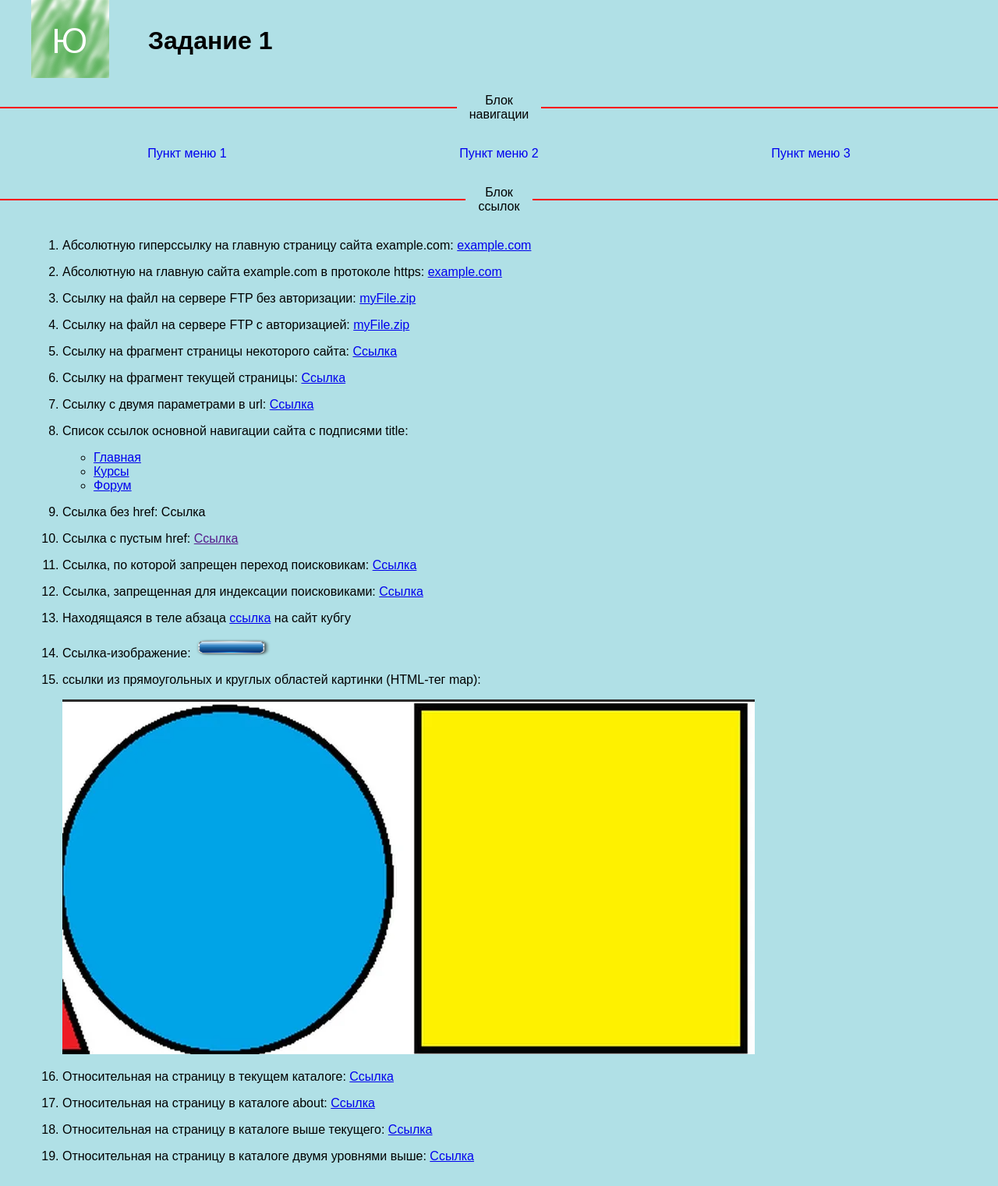
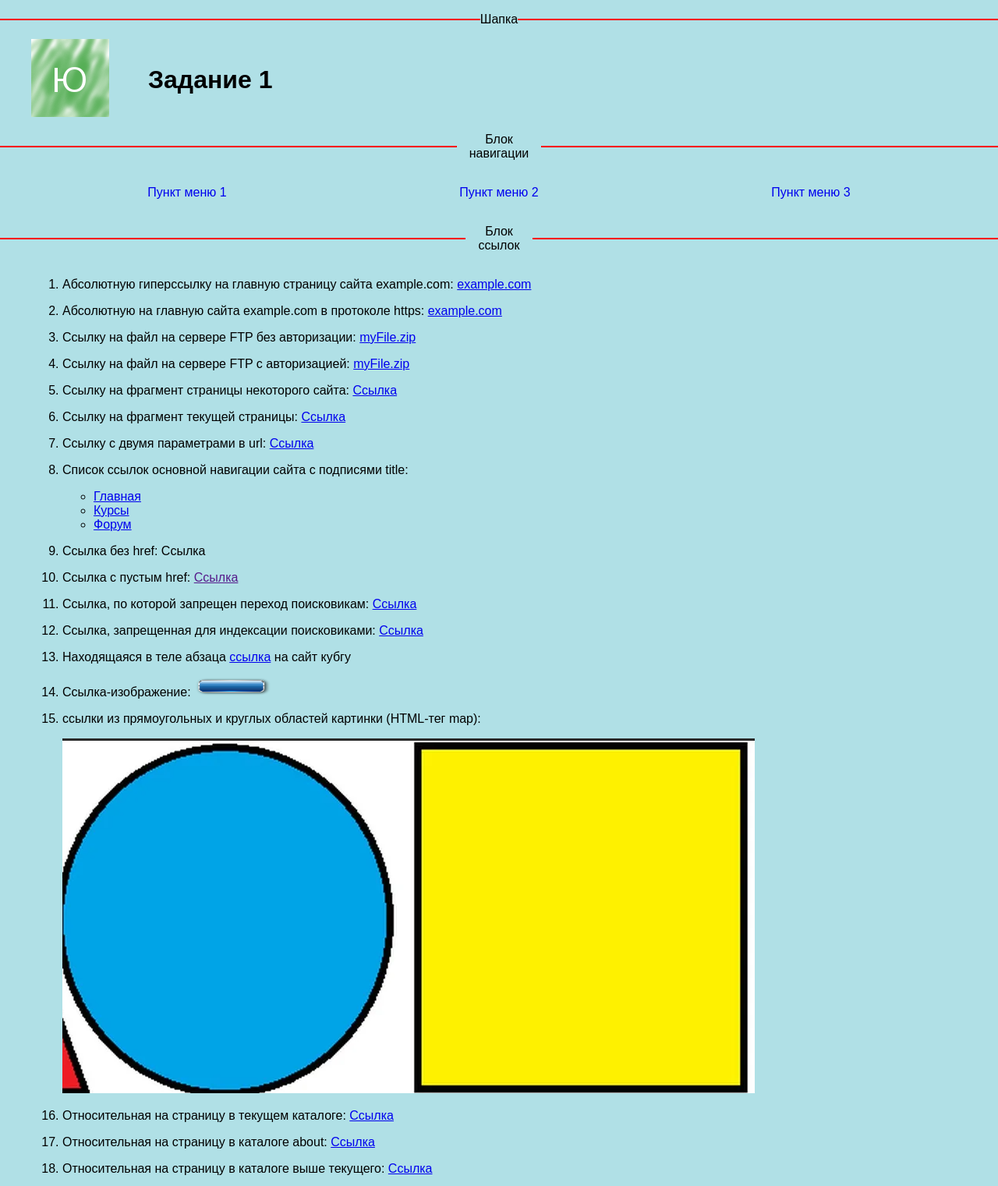
Before and after one commit to 1nfl1ght/vinogradov, a plain HTML site: page lab2/level2/level3/index.html in a window 1280 px wide. Shown: the top 1521 px of the page at 78% size. Drawn offline with Linux system fonts and the light colour scheme.

Commit message:
Update index.html

```diff
--- a/lab2/level2/level3/index.html
+++ b/lab2/level2/level3/index.html
@@ -8,6 +8,15 @@
     <title>Практика</title>
 </head>
 <body>
+    <div class="crossline">
+        <div class="left-line">
+        </div>
+        <div style="text-align: center;">
+            <p>Шапка</p>
+        </div>
+        <div class="right-line">
+        </div>
+    </div>
     <header>
         <div class="container">
             <div class="header-content">
@@ -64,15 +73,15 @@
                 <li><p>Ссылка без href: <a>Ссылка</a></p></li>
                 <li><p>Ссылка с пустым href: <a href="">Ссылка</a></p></li>
                 <li><p>Ссылка, по которой запрещен переход поисковикам: <a target="blank" rel="nofollow" href="http://example.com">Ссылка</a></p></li>
-                <li><p>Ссылка, запрещенная для индексации поисковиками: <a target="blank" href="http://example.com"><noindex>Ссылка</noindex></a></p></li>
+                <li><p>Ссылка, запрещенная для индексации поисковиками: <a target="blank" href="http://example.com"><!--noindex-->Ссылка<!--/noindex--></a></p></li>
                 <li><p>Находящаяся в теле абзаца <a target="blank" href="https://www.kubsu.ru">ссылка</a> на сайт кубгу</p></li>
                 <li><p>Ссылка-изображение: <a target="blank" href="https://www.kubsu.ru"><img src="60290-blue-brand-font-button-free-png-hq.png" style="height: 25px; width: 100px;" alt="Картинка1"></a></p></li>
-                <li><p>ссылки из прямоугольных и круглых областей картинки (HTML-тег map):</p></li>
+                <li><p>ссылки из прямоугольных и круглых областей картинки (HTML-тег map):</p>
                 <map name="links">
                     <area shape="circle" coords="0,0,470,20" href="https://kubsu.ru/" alt="сайт кубгу">
                     <area shape="rect" coords="507,58,908,475" href="https://kubstu.ru/" alt="сайт кубгту">
                 </map>
-                <img src="64523654.PNG" usemap="#links" alt="Картинка2">
+                <img src="64523654.PNG" usemap="#links" alt="Картинка2"></li>
                 <li><p>Относительная на страницу в текущем каталоге: <a target="blank" href="scnd.html">Ссылка</a></p></li>
                 <li><p>Относительная на страницу в каталоге about: <a target="blank" href="about/third.html">Ссылка</a></p></li>
                 <li><p>Относительная на страницу в каталоге выше текущего: <a target="blank" href="../leveldown.html">Ссылка</a></p></li>
@@ -123,6 +132,7 @@
     <div class="container">
         <div class="form-place">
             <form>
+                <fieldset>
                     <legend>Форма</legend>
                     <p>1. Имя: <input type="text" required></p>
                     <p>2. Email: <input type="email" required></p>
@@ -142,6 +152,7 @@
                     <p><textarea name="comment"></textarea></p>
                     <p>8. с контрактом ознакомлен(a) <input type="checkbox"></p>
                     <p id="last">9. <input type="submit" value="Отправить"></p>
+                </fieldset>
             </form>
         </div>
     </div>
```
Lines whose indentation alone changed are shown as unchanged.
